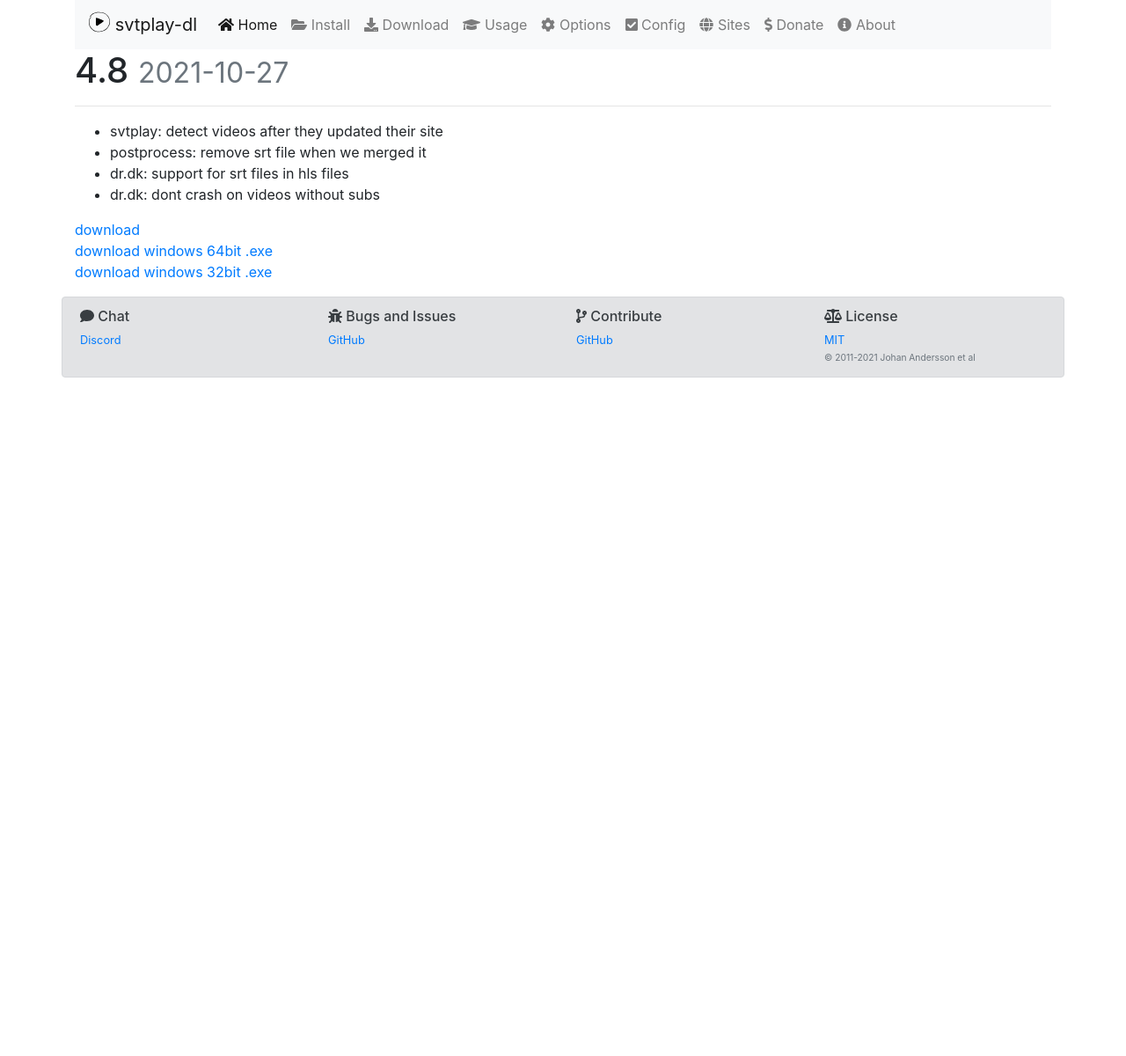
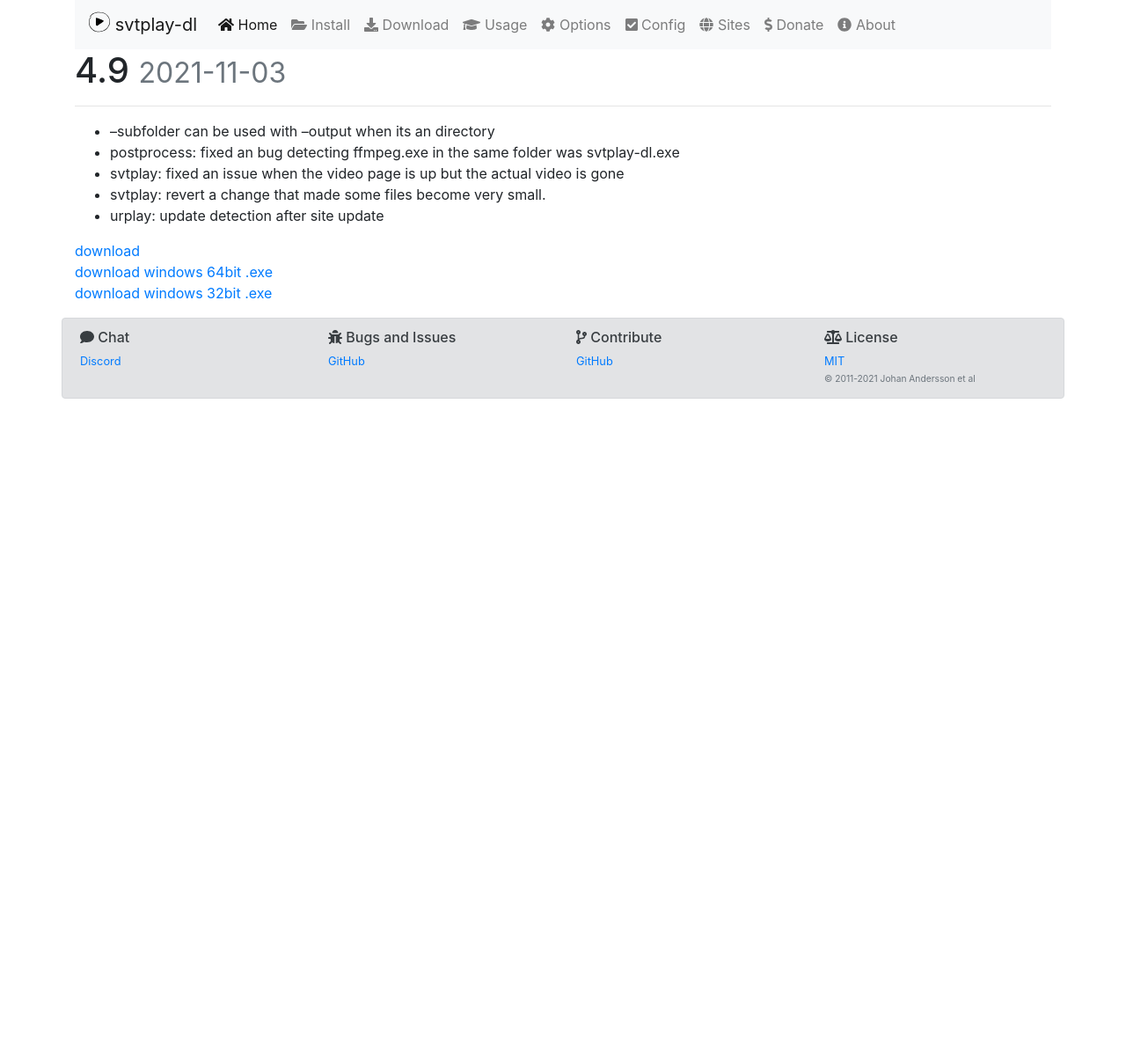
Before and after one commit to spaam/svtplay-dl-web, a Jekyll site: the page built from _posts/2021-11-03-4.9.md, in a window 1280 px wide. Shown: the whole page at 88% size. Built offline with Jekyll 4.4.1, drawn with Linux system fonts in a browser that asks for light colours; nearby versions of some CDN libraries; comment, search, counter and statistics services are not loaded.

Commit message:
fix changelog
bah vscode not updating the file that i copy to....

```diff
--- a/_posts/2021-11-03-4.9.md
+++ b/_posts/2021-11-03-4.9.md
@@ -1,14 +1,15 @@
 ---
 layout: post
-title: 4.8
-date: 2021-10-27 15:02:00 +0200
+title: 4.9
+date: 2021-11-03 22:27:00 +0100
 categories: releases
 windows-amd64: true
 windows-win32: true
 binary: true
 ---
 
-* svtplay: detect videos after they updated their site
-* postprocess: remove srt file when we merged it
-* dr.dk: support for srt files in hls files
-* dr.dk: dont crash on videos without subs
+* --subfolder can be used with --output when its an directory
+* postprocess: fixed an bug detecting ffmpeg.exe in the same folder was svtplay-dl.exe
+* svtplay: fixed an issue when the video page is up but the actual video is gone
+* svtplay: revert a change that made some files become very small.
+* urplay: update detection after site update
```
